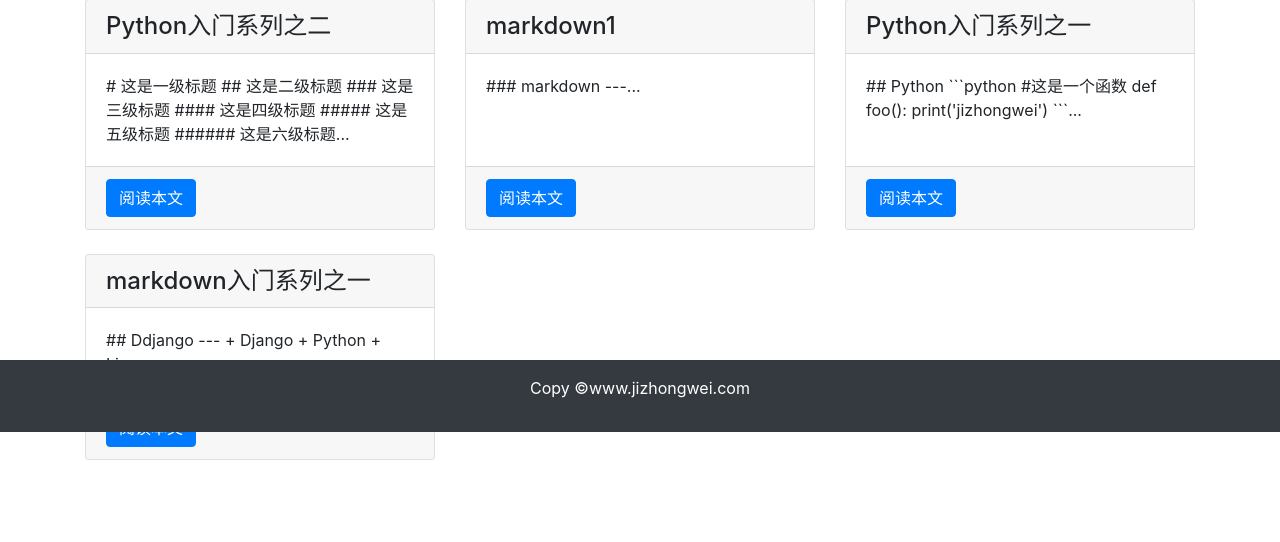
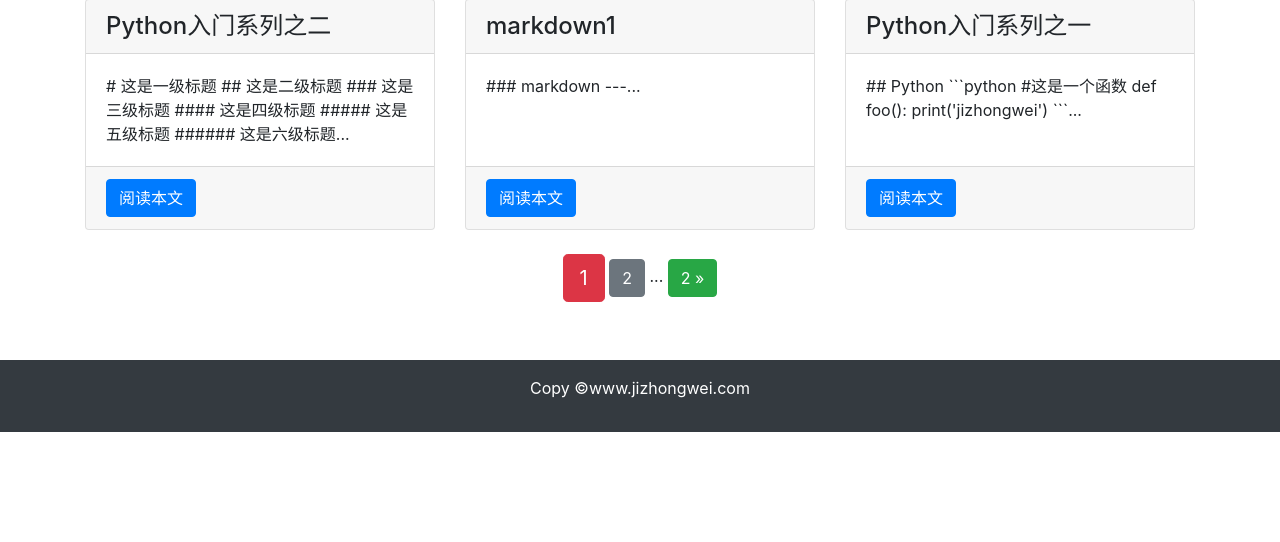
Before and after one commit to jizhongwei/Django_BS4, a Django app: page /article/article-list in a window 1280 px wide. Shown: the part 368-910 px from the top of the page. After the commit the page ends 800 px from the top, so only its background shows below. Run offline with Django 3.2, Linux system fonts and the light colour scheme; data comes from the database, SQL or seed files in the repository; both versions use the stored data as it was after the commit; some libraries are stand-ins or nearby versions.

Commit message:
实现分页

```diff
--- a/article/views.py
+++ b/article/views.py
@@ -1,6 +1,7 @@
 from django.shortcuts import render, redirect
 from django.http import HttpResponse
 from django.contrib.auth.decorators import login_required
+from django.core.paginator import Paginator
 
 from .forms import ArticlePostForm
 from django.contrib.auth.models import User
@@ -9,7 +10,11 @@
 
 
 def article_list(request):
-    articles = ArticlePost.objects.all()
+    article_list = ArticlePost.objects.all()
+    paginator = Paginator(article_list, 6)
+    page = request.GET.get('page')
+    articles = paginator.get_page(page)
+
     context = {'articles': articles}
     return render(request, 'article/list.html', context)
 
--- a/templates/article/list.html
+++ b/templates/article/list.html
@@ -22,5 +22,34 @@
                 </div>
             {% endfor %}
         </div>
+
+        <div class="pagination row">
+            <div class="m-auto">
+                <span class="step-links">
+                    {% if articles.has_previous %}
+                        <a href="?page=1" class="btn btn-success">
+                            &laquo; 1
+                        </a>
+                        <span>...</span>
+                        <a href="?page={{ articles.previous_page_number}}" class="btn btn-secondary">
+                            {{ articles.previous_page_number }}
+                        </a>
+                    {% endif %}
+                    <span class="current btn btn-danger btn-lg">
+                        {{ articles.number }}
+                    </span>
+                    {% if articles.has_next %}
+                        <a href="?page={{ articles.next_page_number }}" class="btn btn-secondary">
+                            {{ articles.next_page_number }}
+                        </a>
+                        <span>...</span>
+                        <a href="?page={{ articles.paginator.num_pages }}" class="btn btn-success">
+                            {{ articles.paginator.num_pages }} &raquo;
+                        </a>
+
+                    {% endif %}
+                </span>
+            </div>
+        </div>
     </div>
 {% endblock %}
```
Also changed, not shown: db.sqlite3.
